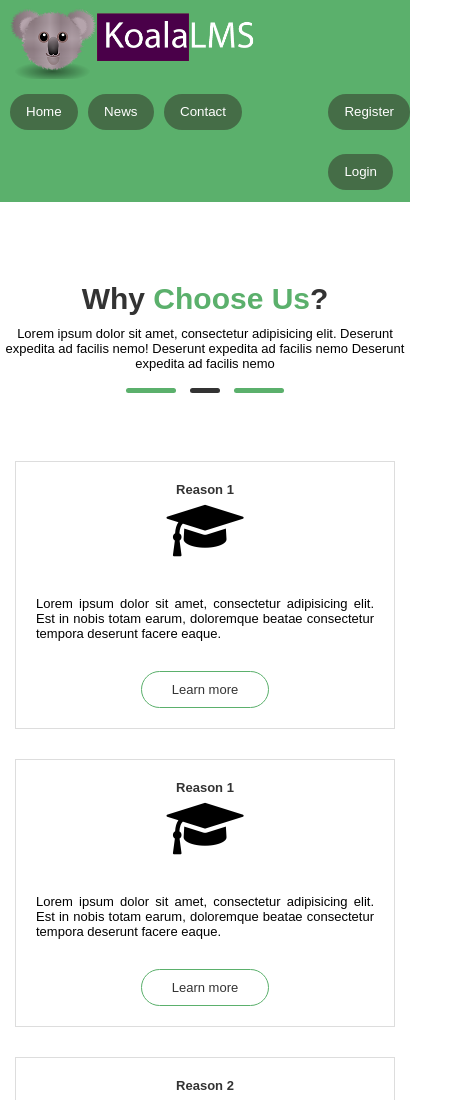
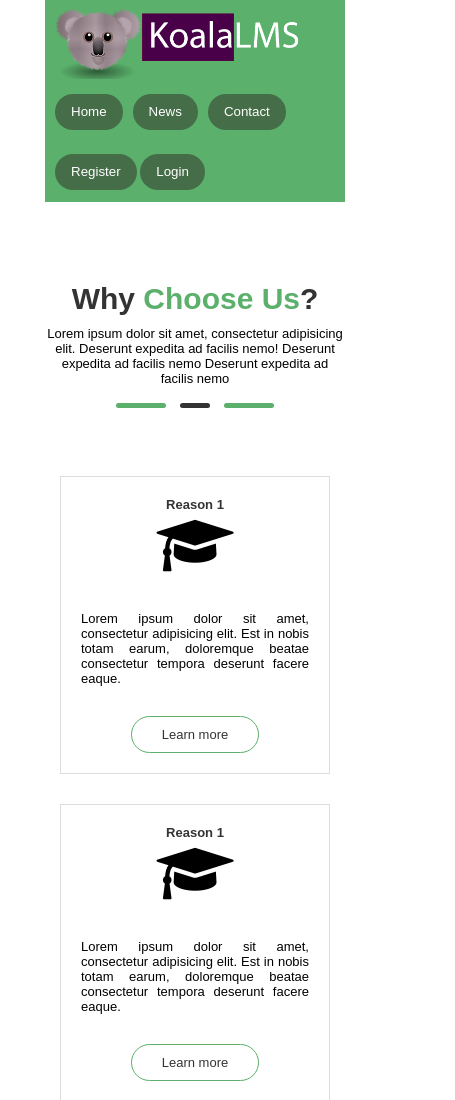
Before and after one commit to whoisaplex/koalaLMS, a plain HTML site: page index.html in a window 390 px wide. Shown: the top 1100 px of the page, 455 px wide, since content can reach past the window. Drawn offline with Linux system fonts and the light colour scheme.

Commit message:
Small fix on Index

```diff
--- a/css/index.css
+++ b/css/index.css
@@ -287,13 +287,6 @@ a.border-button {
 }
 
 
-/*@media (max-width:768px){.container{width:500px}}
-@media (max-width:600px){.container{width:350px}}
-
-@media (min-width:768px){.container{width:750px}}
-@media (min-width:992px){.container{width:970px}}
-@media (min-width:1200px){.container{width:1170px}}*/
-
 
 input[type=text], input[type=password] {
     width: 100%;
@@ -360,13 +353,35 @@ button {
 }
 
 @media screen and (max-width: 650px){
-		    .Login-modal-content {
-            background-color: #fefefe;
-            margin: 5% auto 15% auto; /* 5% from the top, 15% from the bottom and centered */
-            border: 1px solid #888;
-            width: 50%; /* Could be more or less, depending on screen size */
-        }
-	}
+
+.Login-modal-content {
+    background-color: #fefefe;
+/*            margin: 5% auto 15% auto;  5% from the top, 15% from the bottom and centered */
+    border: 1px solid #888;
+    width: 39vw; /* Could be more or less, depending on screen size */
+}
+
+.cancelbtn, .signupbtn {
+   width: 100%;
+}
+
+header ul {
+    flex-flow: row wrap;
+    flex: 1 1 40%;
+
+
+}
+
+.container {
+    margin-right: auto;
+    margin-left: auto;
+    width: 300px;
+}
+
+
+}
+
+
 
 /* The Close Button (x) */
 .close {
@@ -391,12 +406,7 @@ button {
     display: table;
 }
 
-/* Change styles for cancel button and signup button on extra small screens */
-@media screen and (max-width: 300px) {
-    .cancelbtn, .signupbtn {
-       width: 100%;
-    }
-}
+
 
 .logout-btn{
     display: none;
@@ -425,7 +435,6 @@ header ul {
 
 header ul li {
 
-    flex:1;
     display: inline-block;
     list-style: none;
     margin-left: 10px;
```
